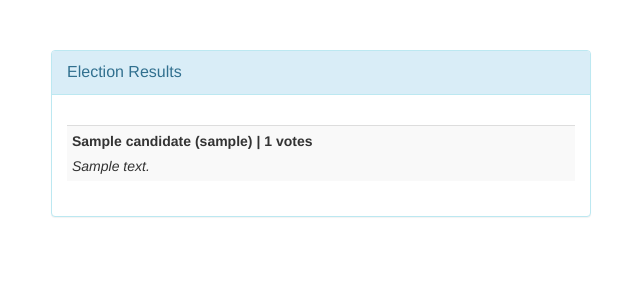
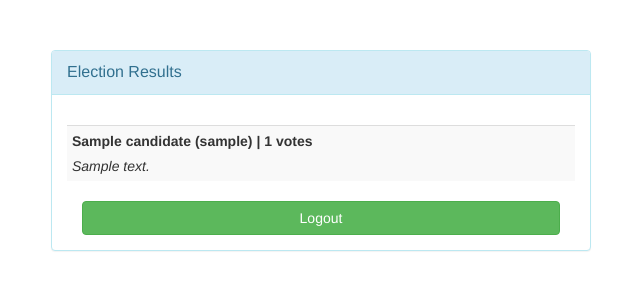
Before and after one commit to sonroyaalmerol/django-election-site, a Django app: template templates/vote.html in a window 1280 px wide. Shown: the top 300 px of the page, without its empty margins (319-959 px from the left). Run offline with Django 3.2, Linux system fonts and the light colour scheme; the template is opened without the code that fills it: values that come from a table or form of the project are taken from there, others are empty; tables that the repository leaves empty hold one stand-in row (values such as "Sample post"); some libraries are stand-ins or nearby versions.

Commit message:
add logout for user

```diff
--- a/templates/vote.html
+++ b/templates/vote.html
@@ -58,6 +58,13 @@
 			                 {% endfor %}
 			               </tbody>
 			             </table>
+									 <div style="margin-top:10px" class="form-group">
+											 <!-- Button -->
+
+											 <div class="col-sm-12 controls">
+												 <button type="button" class="btn btn-success btn-block" onclick="location.href='/logout/';">Logout</button>
+											 </div>
+									 </div>
 									 {% endif %}
 							 </div>
 					 </div>
```
